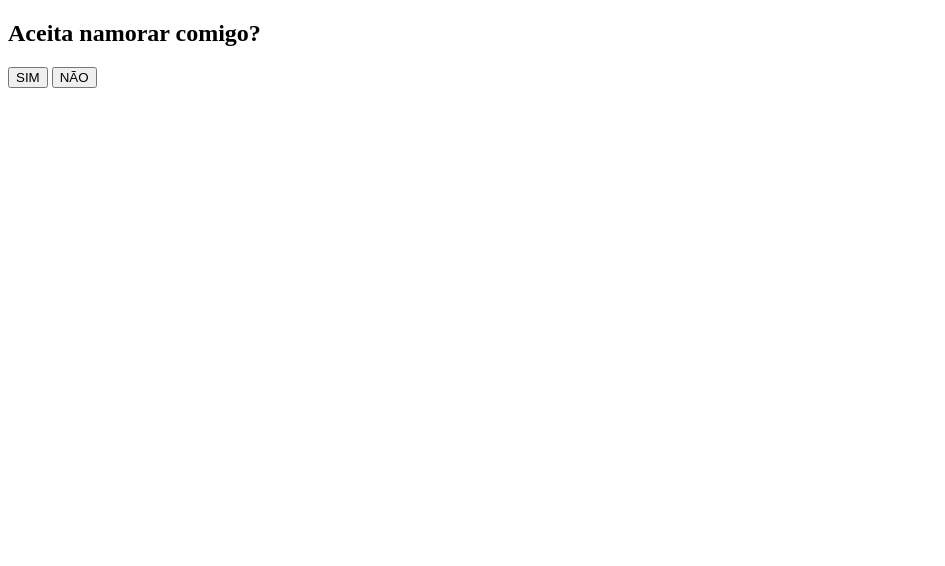
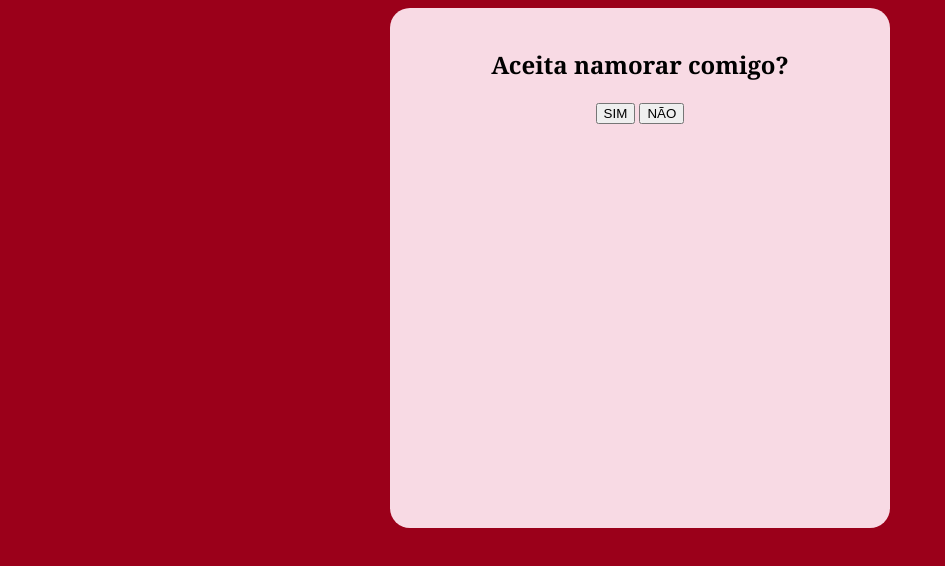
Before and after one commit to geofmoura/pedidoirrecusavel, a plain HTML site: page index.html in a window 1280 px wide. Shown: the whole page, without its empty margins (0-945 px from the left). Drawn offline with Linux system fonts and the light colour scheme.

Commit message:
estilização

```diff
--- a/index.html
+++ b/index.html
@@ -3,14 +3,17 @@
 <head>
     <meta charset="UTF-8">
     <meta name="viewport" content="width=device-width, initial-scale=1.0">
+    <link rel="stylesheet" href="style.css">
     <title>Aceita?</title>
 </head>
+
 <body>
-    <div id="conteudo">
+    <div class="conteudo">
         <h2>Aceita namorar comigo?</h2>
-        <button>SIM</button>
-        <button>NÃO</button>
+        <button id="sim"> SIM </button>
+        <button id="nao"> NÃO </button>
     </div>
 
 </body>
+
 </html>
--- /dev/null
+++ b/style.css
@@ -0,0 +1,14 @@
+body{
+    background-color: rgb(155, 0, 26);
+}
+
+.conteudo{
+    margin: auto;
+    background-color: rgb(248, 218, 228);
+    width: 500px;
+    height: 500px;
+    border-radius: 20px;
+    text-align: center;
+    padding-top: 20px;
+    font-family:Georgia, 'Times New Roman', Times, serif;
+}
```
Also changed, not shown: 1 other file.
